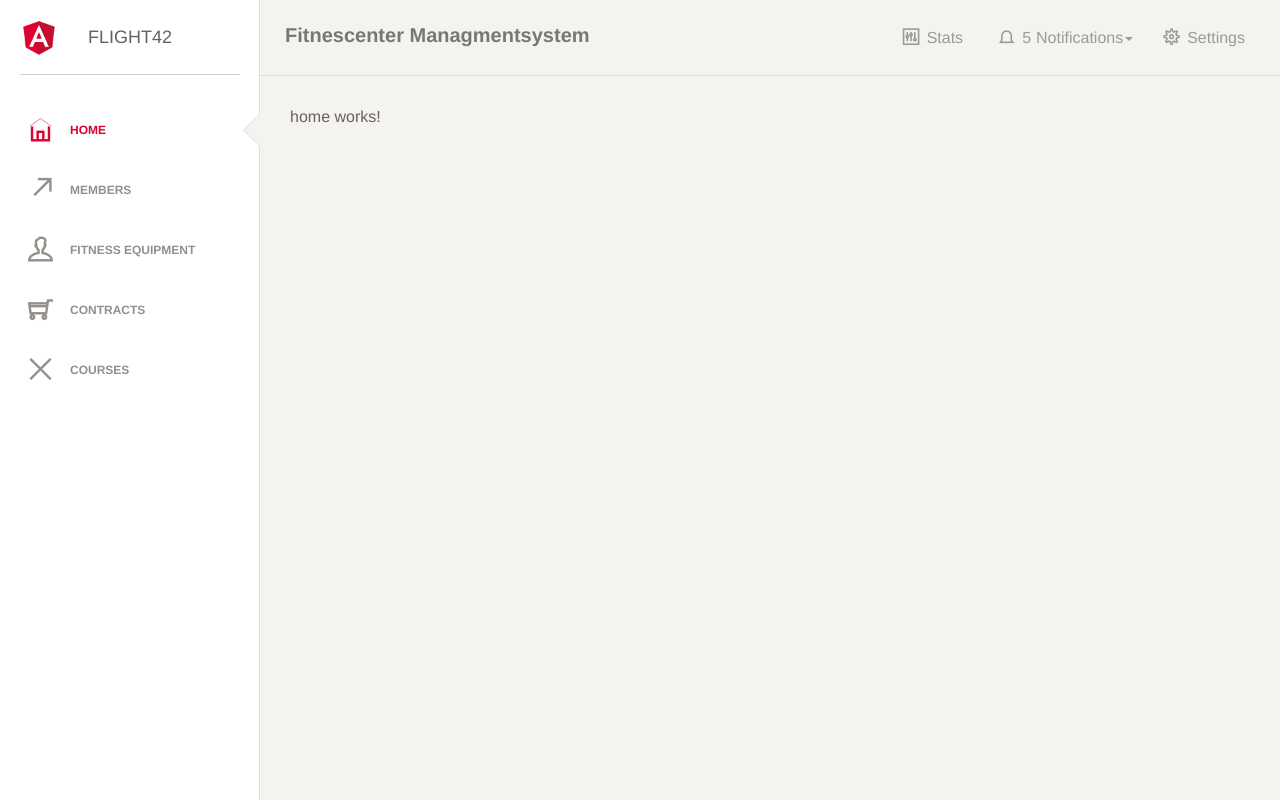
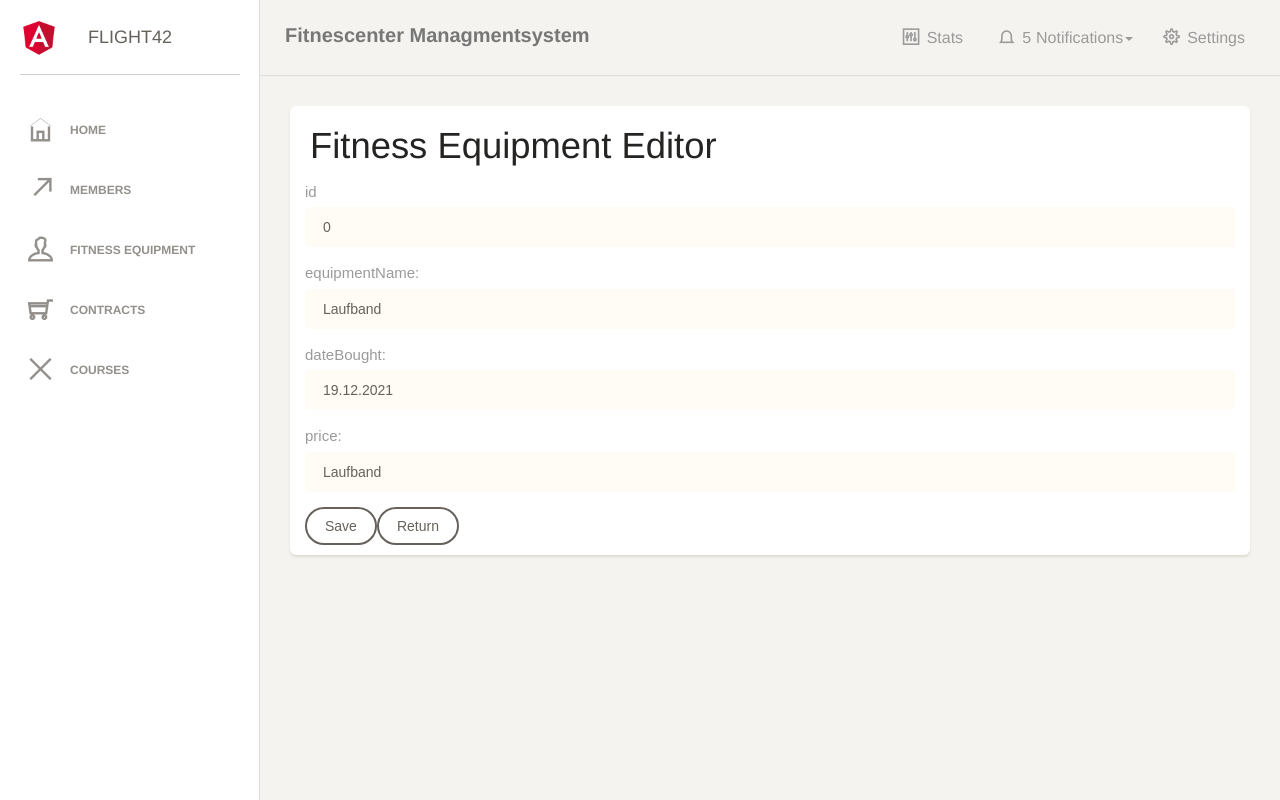
Before and after one commit to ricktauss/WewAngularProjektC, an Angular app: page /fitnessequipment-edit in a window 1280 px wide. Before the commit this address led to /home. Built offline with nearby package versions, Linux system fonts and the light colour scheme; a web font is replaced by a local one.

Commit message:
new commit

```diff
--- a/src/app/core/ui/sidebar/sidebar.component.html
+++ b/src/app/core/ui/sidebar/sidebar.component.html
@@ -30,7 +30,7 @@
     </li>
 
     <li>
-      <a routerLink="contract-search">
+      <a routerLink="fitnessequipment-edit">
         <i class="ti-shopping-cart"></i>
         <p>Contracts</p>
       </a>
--- a/src/app/fitnesscenter-ms/data-access/fitness-equipment.service.ts
+++ b/src/app/fitnesscenter-ms/data-access/fitness-equipment.service.ts
@@ -1,9 +1,33 @@
+import { HttpClient, HttpHeaders, HttpParams } from '@angular/common/http';
 import { Injectable } from '@angular/core';
+import { Observable } from 'rxjs';
+import { FitnessEquipment } from '../entities/fitnessEquipment';
 
 @Injectable({
   providedIn: 'root'
 })
 export class FitnessEquipmentService {
 
-  constructor() { }
+  constructor(private http: HttpClient)  { }
+
+  search(equipmentName:string) : Observable<FitnessEquipment[]>{
+    const url =  "http://localhost:3000/fitnessEquipment";
+
+    const headers = new HttpHeaders().set('Accept', 'application/json');
+
+    const params = new HttpParams().set('equipmentName', equipmentName);
+
+    return this.http.get<FitnessEquipment[]>(url, { headers, params });
+  }
+
+  addEquipment(fitnessEquipment:FitnessEquipment) : Observable<FitnessEquipment>{
+
+    const url =  "http://localhost:3000/fitnessEquipment";
+
+    const headers = new HttpHeaders().set('Accept', 'application/json');
+
+
+    return this.http.post<FitnessEquipment>(url,fitnessEquipment,{ headers })
+  }
+
 }
--- a/src/app/fitnesscenter-ms/entities/fitnessEquipment.ts
+++ b/src/app/fitnesscenter-ms/entities/fitnessEquipment.ts
@@ -1,11 +1,13 @@
 export interface FitnessEquipment {
-    fitnessEquipmentId: number;
+    id: number;
+    equipmentName: string;
     dateBought: string;
     price: number;
   }
 
   export const initialFitnessEquipment: FitnessEquipment = {
-    fitnessEquipmentId: 0,
+    id: 0,
+    equipmentName:"",
     dateBought: '',
     price: 0
 
--- a/src/app/fitnesscenter-ms/feature/fitness-equipment-edit/fitness-equipment-edit.component.html
+++ b/src/app/fitnesscenter-ms/feature/fitness-equipment-edit/fitness-equipment-edit.component.html
@@ -1 +1,44 @@
-<p>fitness-equipment-edit works!</p>
+<div class="card">
+  <div class="header">
+    <h2 class="title">Fitness Equipment Editor</h2>
+  </div>
+
+  <div class="content">
+    <form #editForm="ngForm">
+      <div class="form-group">
+        <label>id</label>
+        <input [(ngModel)]="id" name="id" class="form-control" />
+      </div>
+      <div class="form-group">
+        <label>equipmentName:</label>
+        <input
+          [(ngModel)]="equipmentName"
+          name="equipmentName"
+          class="form-control"
+        />
+      </div>
+      <div class="form-group">
+        <label>dateBought:</label>
+        <input
+          [(ngModel)]="dateBought"
+          name="dateBought"
+          class="form-control"
+        />
+      </div>
+      <div class="form-group">
+        <label>price:</label>
+        <input [(ngModel)]="equipmentName" name="price" class="form-control" />
+      </div>
+    </form>
+    <button
+      (click)="save()"
+      routerLink="../fitnessequipment-search"
+      class="btn btn-default"
+    >
+      Save
+    </button>
+    <button routerLink="../fitnessequipment-search" class="btn btn-default">
+      Return
+    </button>
+  </div>
+</div>
--- a/src/app/fitnesscenter-ms/feature/fitness-equipment-edit/fitness-equipment-edit.component.ts
+++ b/src/app/fitnesscenter-ms/feature/fitness-equipment-edit/fitness-equipment-edit.component.ts
@@ -1,4 +1,6 @@
 import { Component, OnInit } from '@angular/core';
+import { FitnessEquipmentService } from '../../data-access/fitness-equipment.service';
+import { FitnessEquipment } from '../../entities/fitnessEquipment';
 
 @Component({
   selector: 'flight-fitness-equipment-edit',
@@ -7,7 +9,34 @@ import { Component, OnInit } from '@angular/core';
 })
 export class FitnessEquipmentEditComponent implements OnInit {
 
-  constructor() { }
+  id:number=0;
+  equipmentName: string = "Laufband";
+  dateBought: string = '19.12.2021';
+  price:number = 0;
+
+
+
+  constructor(private fitnessEquipmentService: FitnessEquipmentService) {
+    console.log("Fitness Equipment Component was created!")
+   }
+
+
+   save():void{
+
+    const fitnessEquipment:FitnessEquipment = {
+      id:this.id,
+      dateBought:this.dateBought,
+      equipmentName:this.equipmentName,
+      price:this.price
+    }
+      console.log("i was here!!!1")
+     this.fitnessEquipmentService.addEquipment(fitnessEquipment).subscribe({
+
+      error:(errResp) => {
+        console.log("Error Loading Fitness Equipment Devices",errResp);
+      }
+    })
+   }
 
   ngOnInit(): void {
   }
--- a/src/app/fitnesscenter-ms/feature/fitness-equipment-search/fitness-equipment-search.component.html
+++ b/src/app/fitnesscenter-ms/feature/fitness-equipment-search/fitness-equipment-search.component.html
@@ -1 +1,63 @@
-<p>fitness-equipment-search works!</p>
+<div class="card">
+  <div class="header">
+    <h2>Fitness Equipment Managment</h2>
+  </div>
+
+  <div class="content">
+    <form #searchForm="ngForm">
+      <div class="form-group">
+        <label>EquipmentName:</label>
+        <input
+          [(ngModel)]="equipmentName"
+          name="equipmentName"
+          class="form-control"
+        />
+      </div>
+
+      <div class="form-group">
+        <button
+          [disabled]="!searchForm?.valid"
+          (click)="search()"
+          class="btn btn-default"
+        >
+          Search
+        </button>
+
+        <button routerLink="../fitnessequipment-edit" class="btn btn-default">
+          Add
+        </button>
+      </div>
+    </form>
+  </div>
+</div>
+
+<div class="card">
+  <table class="table table-condensed" *ngIf="equipments.length > 0">
+    <thead>
+      <tr>
+        <th>Id</th>
+        <th>Name</th>
+        <th>Date Bought</th>
+        <th>Price</th>
+        <th></th>
+      </tr>
+    </thead>
+    <tbody>
+      <tr *ngFor="let e of equipments" [class.active]="e === selectedEquipment">
+        <td>{{ e.id }}</td>
+        <td>{{ e.equipmentName }}</td>
+        <td>{{ e.dateBought }}</td>
+        <td>{{ e.price }}</td>
+        <td>
+          <a (click)="select(e)">Select</a>
+        </td>
+      </tr>
+    </tbody>
+  </table>
+</div>
+
+<div class="card" *ngIf="selectedEquipment">
+  <div class="content">
+    <pre>{{ selectedEquipment | json }}</pre>
+  </div>
+</div>
--- a/src/app/fitnesscenter-ms/feature/fitness-equipment-search/fitness-equipment-search.component.ts
+++ b/src/app/fitnesscenter-ms/feature/fitness-equipment-search/fitness-equipment-search.component.ts
@@ -1,13 +1,45 @@
-import { Component, OnInit } from '@angular/core';
+import { Component, Inject, OnInit } from '@angular/core';
+import { FitnessEquipmentService } from '../../data-access/fitness-equipment.service';
+import { FitnessEquipment } from '../../entities/fitnessEquipment';
+
+
+
+
 
 @Component({
-  selector: 'flight-fitness-equipment-search',
+  selector: 'fitness-equipment-search',
   templateUrl: './fitness-equipment-search.component.html',
+  providers:[{
+      provide:FitnessEquipmentService,
+      useClass:FitnessEquipmentService
+  }],
   styleUrls: ['./fitness-equipment-search.component.css']
 })
-export class FitnessEquipmentSearchComponent implements OnInit {
+export class FitnessEquipmentSearchComponent{
+  equipmentName: string = "Laufband";
+  equipments: Array<FitnessEquipment> = [];
+  selectedEquipment?:FitnessEquipment;
 
-  constructor() { }
+
+  constructor(private fitnessEquipmentService: FitnessEquipmentService) {
+    console.log("Fitness Equipment Component was created!")
+   }
+
+   select(e:FitnessEquipment):void{
+     this.selectedEquipment = e;
+    }
+
+    search():void{
+      this.fitnessEquipmentService.search(this.equipmentName).subscribe({
+        next:(equipments:FitnessEquipment[])=> {
+          this.equipments = equipments;
+        },
+        error:(errResp) => {
+          console.log("Error Loading Fitness Equipment Devices",errResp);
+        }
+      })
+    }
+
 
   ngOnInit(): void {
   }
--- a/src/app/fitnesscenter-ms/fitnesscenter-routes.module.ts
+++ b/src/app/fitnesscenter-ms/fitnesscenter-routes.module.ts
@@ -2,11 +2,16 @@ import { NgModule } from '@angular/core';
 import { CommonModule } from '@angular/common';
 import { FitnessEquipmentSearchComponent } from './feature/fitness-equipment-search/fitness-equipment-search.component';
 import { Routes } from '@angular/router';
+import { FitnessEquipmentEditComponent } from './feature/fitness-equipment-edit/fitness-equipment-edit.component';
 
 
 export const FITNESSCENTER_MS_ROUTES: Routes = [
   {
     path: 'fitnessequipment-search',
     component: FitnessEquipmentSearchComponent
+  },
+  {
+    path:'fitnessequipment-edit',
+    component:FitnessEquipmentEditComponent
   }
 ];
```
